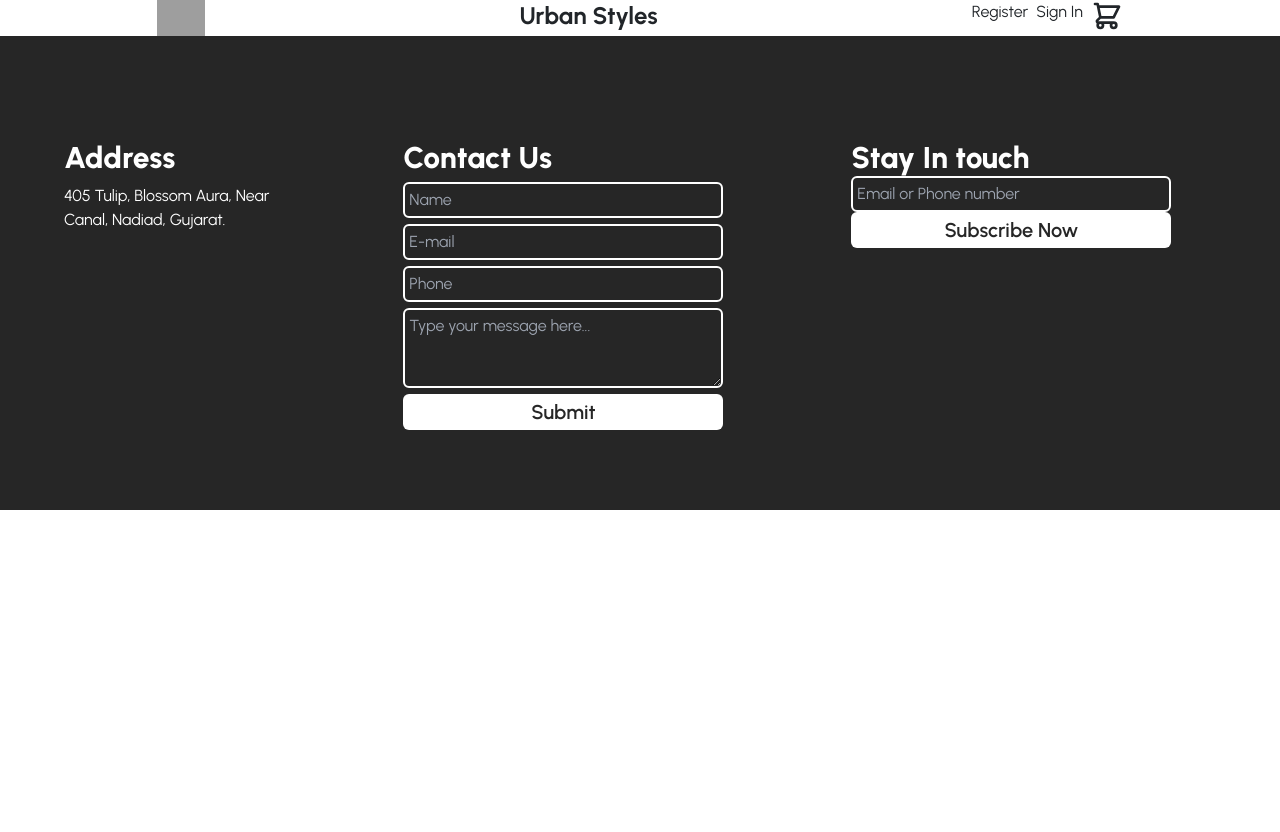
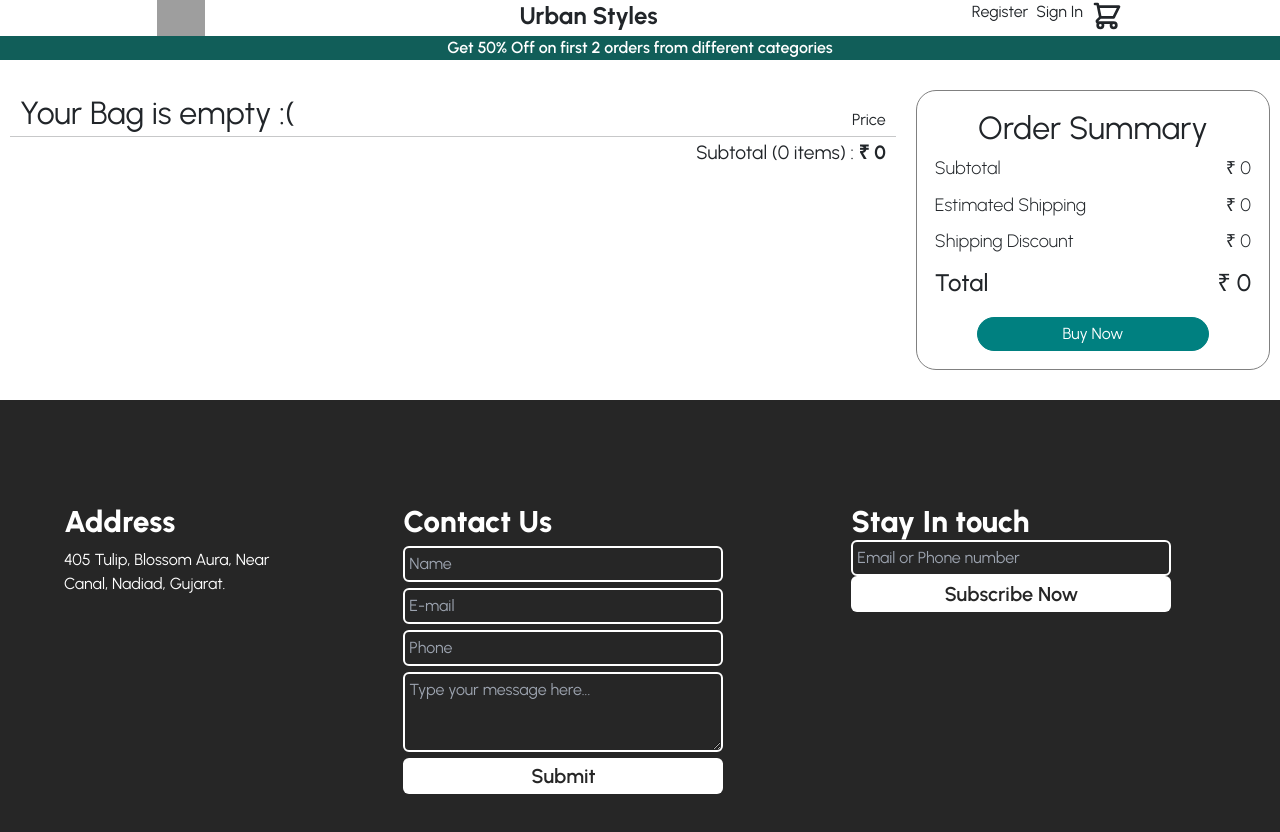
Before and after one commit to t3j3ndrA/Fashion-Freak-DU-Hacks, a React (Create React App) app: page /cart in a window 1280 px wide. Shown: the top 832 px of the page. Before the commit the page ends 800 px from the top, so only its background shows below. Built offline with nearby package versions, Linux system fonts and the light colour scheme; grey boxes are pictures that could not be loaded.

Commit message:
Error and success notification

```diff
--- a/src/App.js
+++ b/src/App.js
@@ -8,25 +8,22 @@ import Register from "./pages/Register";
 import Cart from "./pages/Cart";
 import AllProducts from "./pages/AllProducts";
 import SingleProduct from "./pages/SingleProduct";
+import Notification from "./components/Notification";
 const App = () => {
 	return (
 		<BrowserRouter>
+			<Notification />
 			<Routes>
 				<Route path="/" element={<Home />} />
-			</Routes>
-			<Routes>
+
 				<Route path="/login" element={<Login />} />
-			</Routes>
-			<Routes>
+
 				<Route path="/register" element={<Register />} />
-			</Routes>
-			<Routes>
+
 				<Route path="/cart" element={<Cart />} />
-			</Routes>
-			<Routes>
+
 				<Route path="/products/:category" element={<AllProducts />} />
-			</Routes>
-			<Routes>
+
 				<Route path="/product/:id" element={<SingleProduct />} />
 			</Routes>
 			{/* <Footer /> */}
--- a/src/pages/Cart.jsx
+++ b/src/pages/Cart.jsx
@@ -1,14 +1,388 @@
-import React from "react";
+import React, { useState, useEffect } from "react";
+import Announcement from "../components/Announcement";
+import Navbar from "../components/Navbar";
+import styled from "styled-components";
 import Footer from "../components/Footer";
-import Navbar from "../components/Navbar";
+import { Add, Remove } from "@mui/icons-material";
+import { useSelector } from "react-redux";
+import { Link } from "react-router-dom";
+import { useDispatch } from "react-redux";
+import { setNotiError, setNotiSuccess } from "../redux/notificationSlice";
+import displayRazorpay from "./RazorPay";
+import axios from "axios";
+import { updateCartItems, updateItemQuantityById } from "../redux/cartSlice";
+import ClipLoader from "react-spinners/ClipLoader";
+
+function loadScript(src) {
+	return new Promise((resolve) => {
+		const script = document.createElement("script");
+		script.src = src;
+		script.onload = () => {
+			resolve(true);
+		};
+		script.onerror = () => {
+			resolve(false);
+		};
+		document.body.appendChild(script);
+	});
+}
+
 const Cart = () => {
+	const dispatch = useDispatch();
+	const quantity = useSelector((state) => state.cart.quantity);
+	const cartItems = useSelector((state) => state.cart.products);
+	const totalAmount = useSelector((state) => state.cart.totalAmount);
+	const userId = useSelector((state) => state.user.id);
+	const [isLoading, setisLoading] = useState(false);
+
+	const handleDeleteItem = async (id, quantity, price) => {
+		const newTotalAmount = totalAmount - quantity * price;
+		const newCartItems = cartItems.filter((item) => {
+			if (item._id !== id) return item;
+		});
+
+		dispatch(
+			updateCartItems({ products: newCartItems, totalAmount: newTotalAmount })
+		);
+	};
+	const productCountChange = (delta, id) => {
+		dispatch(updateItemQuantityById({ id, delta }));
+	};
+
+	const handleBuyNow = async () => {
+		setisLoading(true);
+		if (quantity > 0) {
+			displayRazorpay(totalAmount, cartItems, userId);
+		} else {
+			dispatch(setNotiError({ msg: "Cart is empty!" }));
+			setisLoading(false);
+		}
+	};
+
+	const displayRazorpay = async (totalAmount, cartItems, userId) => {
+		const res = await loadScript(
+			"https://checkout.razorpay.com/v1/checkout.js"
+		);
+		if (!res) {
+			alert("Unable to load Payment gateway. Are you online?");
+			return;
+		}
+
+		const result = await axios.post(
+			"http://localhost:5000/api/payment/orders",
+			{
+				totalAmount: totalAmount * 100,
+			}
+		);
+
+		if (!result) {
+			dispatch(setNotiError({ msg: "Server error. Are you online?" }));
+			return;
+		}
+
+		const { amount, id: order_id, currency } = result.data;
+
+		const options = {
+			key: "rzp_test_F7OXBJSFPTOSkM", // Enter the Key ID generated from the Dashboard
+			amount: amount.toString(),
+			currency: currency,
+			name: "Urban Styles",
+			description: "Proceed To Payment",
+			image:
+				"https://d2gg9evh47fn9z.cloudfront.net/800px_COLOURBOX35633090.jpg",
+			order_id: order_id,
+			handler: async function (response) {
+				const data = {
+					orderCreationId: order_id,
+					razorpayPaymentId: response.razorpay_payment_id,
+					razorpayOrderId: response.razorpay_order_id,
+					razorpaySignature: response.razorpay_signature,
+				};
+				cartItems = cartItems.map((item) => {
+					return { productId: item._id, quantity: item.productCount };
+				});
+				const orderData = {
+					userId: userId,
+					products: cartItems,
+					ammount: totalAmount,
+					adress: "Gujrat, India.",
+				};
+				const result = await axios.post(
+					"http://localhost:5000/api/payment/success",
+					{ data, orderData }
+				);
+				dispatch(setNotiSuccess({ msg: result.data.msg }));
+				setisLoading(false);
+			},
+
+			theme: {
+				color: "teal",
+			},
+		};
+
+		const paymentObject = new window.Razorpay(options);
+		paymentObject.open();
+	};
+
 	return (
 		<>
-			<Navbar />
+			<Navbar></Navbar>
+			<Announcement />
+			<Wrapper>
+				<CartItemsContainer>
+					<CartHeader>
+						<MainTitle>
+							{quantity ? "Shopping Cart" : "Your Bag is empty :("}
+						</MainTitle>
+						<PriceTitle>Price</PriceTitle>
+					</CartHeader>
+					<hr></hr>
+					{cartItems?.map((item) => {
+						return (
+							<>
+								<CartList key={item._id}>
+									<ProductImageContainer>
+										<ProductImage src={item.img}></ProductImage>
+									</ProductImageContainer>
+									<ProductDetails>
+										<Link
+											to={`/product/${item._id}`}
+											style={{ textDecoration: "none", color: "inherit" }}
+										>
+											<ProductName>{item.title}</ProductName>
+										</Link>
+										<IsInStock>In Stock</IsInStock>
+										<IsElligibleForFreeDelivery>
+											Eligible For FREE Shipping
+										</IsElligibleForFreeDelivery>
+										<Color color={item.color}></Color>
+										<Size>{item.size?.toUpperCase()}</Size>
+										<ItemCounter>
+											<Remove
+												onClick={() => productCountChange(-1, item._id)}
+											/>
+											<ItemCount>{item.productCount}</ItemCount>
+											<Add
+												name="inc"
+												onClick={() => productCountChange(1, item._id)}
+											/>
+										</ItemCounter>
+										<DeleteItem
+											onClick={() =>
+												handleDeleteItem(
+													item?._id,
+													item?.productCount,
+													item?.price
+												)
+											}
+										>
+											Delete
+										</DeleteItem>
+									</ProductDetails>
+									<PriceDetails>
+										<TotalProductPrice>
+											₹ {item.price * item.productCount}{" "}
+										</TotalProductPrice>
+										<ProductPrice>₹ {item.price} / item </ProductPrice>
+									</PriceDetails>
+								</CartList>
+								<hr></hr>
+							</>
+						);
+					})}
 
+					<CartFooter>
+						Subtotal ({cartItems.length} items) : <b>₹ {totalAmount}</b>
+					</CartFooter>
+				</CartItemsContainer>
+
+				<CheckoutContainer>
+					<MainTitle style={{ textAlign: "center" }}>Order Summary</MainTitle>
+					<ValueBox>
+						<ValueName>Subtotal </ValueName>
+						<ValuePrice>₹ {totalAmount}</ValuePrice>
+					</ValueBox>
+					<ValueBox>
+						<ValueName>Estimated Shipping</ValueName>
+						<ValuePrice>₹ {cartItems.length > 0 ? 100 : 0}</ValuePrice>
+					</ValueBox>
+					<ValueBox>
+						<ValueName>Shipping Discount</ValueName>
+						<ValuePrice>₹ {totalAmount}</ValuePrice>
+					</ValueBox>
+					<ValueBox>
+						<ValueName type="total">Total</ValueName>
+						<ValuePrice type="total">₹ {totalAmount}</ValuePrice>
+					</ValueBox>
+					<BuyButton
+						onClick={() => handleBuyNow()}
+						isEmpty={quantity > 0 ? "no" : "yes"}
+						disable={isLoading}
+					>
+						{!isLoading && "Buy Now"}
+						{isLoading && <ClipLoader color="white" size={20} />}
+					</BuyButton>
+				</CheckoutContainer>
+			</Wrapper>
 			<Footer />
 		</>
 	);
 };
 
+const Wrapper = styled.div`
+	display: flex;
+	gap: 20px;
+	margin: 30px 10px;
+	flex-wrap: wrap;
+`;
+
+const CartItemsContainer = styled.div`
+	flex: 8;
+`;
+
+const CheckoutContainer = styled.div`
+	flex: 3;
+	border: 1px solid gray;
+	height: 280px;
+	padding: 10px 10px;
+	border-radius: 20px;
+	display: flex;
+	flex-direction: column;
+	justify-content: space-evenly;
+`;
+const CartHeader = styled.div`
+	display: flex;
+	padding: 4px 10px;
+	justify-content: space-between;
+`;
+
+const MainTitle = styled.h1`
+	font-size: 2em;
+`;
+const PriceTitle = styled.p`
+	align-self: flex-end;
+`;
+
+const CartList = styled.div`
+	display: flex;
+	padding: 4px 10px;
+`;
+const ProductImageContainer = styled.div`
+	flex: 1;
+	padding: 10px;
+	height: 200px;
+`;
+
+const ProductImage = styled.img`
+	width: 100%;
+	height: 100%;
+	object-fit: contain;
+`;
+
+const ProductDetails = styled.div`
+	flex: 3;
+	display: flex;
+	flex-direction: column;
+	gap: 4px;
+`;
+
+const ProductName = styled.span`
+	font-size: 1.4rem;
+	font-weight: 450;
+`;
+const IsInStock = styled.span`
+	font-size: 0.9rem;
+	color: green;
+`;
+const IsElligibleForFreeDelivery = styled.span`
+	font-size: 0.9rem;
+`;
+const Color = styled.div`
+	margin: 2px 0px;
+	width: 20px;
+	height: 20px;
+	border-radius: 50%;
+	background-color: ${(props) => props.color};
+`;
+const Size = styled.span`
+	font-weight: 800;
+`;
+const ItemCounter = styled.div`
+	display: flex;
+	gap: 8px;
+	align-items: center;
+`;
+const ItemCount = styled.span`
+	margin-top: 8px;
+	font-weight: 700;
+	font-size: 1.3rem;
+
+	padding: 0px 10px;
+	background-color: #fafafa;
+	border: 1px solid gray;
+	border-radius: 10px;
+`;
+
+const TotalProductPrice = styled.span`
+	/* flex: 1; */
+	font-weight: 500;
+	font-size: 2rem;
+	text-align: right;
+`;
+const ProductPrice = styled.span`
+	/* flex: 1; */
+	/* font-weight: 500; */
+	font-size: 1rem;
+	text-align: right;
+`;
+
+const ValueBox = styled.div`
+	display: flex;
+	justify-content: space-between;
+	padding: 1px 8px;
+`;
+const ValueName = styled.span`
+	font-size: ${(props) => (props.type === "total" ? "24px" : "18px")};
+	font-weight: ${(props) => (props.type === "total" ? 500 : 300)};
+`;
+const ValuePrice = styled.span`
+	font-size: ${(props) => (props.type === "total" ? "24px" : "18px")};
+	font-weight: ${(props) => (props.type === "total" ? 500 : 300)};
+`;
+const CartFooter = styled.div`
+	padding: 2px 10px;
+	font-size: 1.2rem;
+	text-align: right;
+`;
+
+const BuyButton = styled.button`
+	width: 70%;
+	padding: 4px 6px;
+	outline: none;
+	border: 1px solid teal;
+	background-color: teal;
+	color: white;
+	border-radius: 20px;
+	margin-top: 8px;
+	align-self: center;
+	&:hover {
+		background-color: #014444e8;
+	}
+	&:disabled {
+		cursor: not-allowed;
+	}
+`;
+
+const PriceDetails = styled.div`
+	display: flex;
+	flex-direction: column;
+	gap: 10px;
+`;
+
+const DeleteItem = styled.span`
+	margin-top: 8px;
+	color: red;
+	cursor: pointer;
+`;
+
 export default Cart;
```
